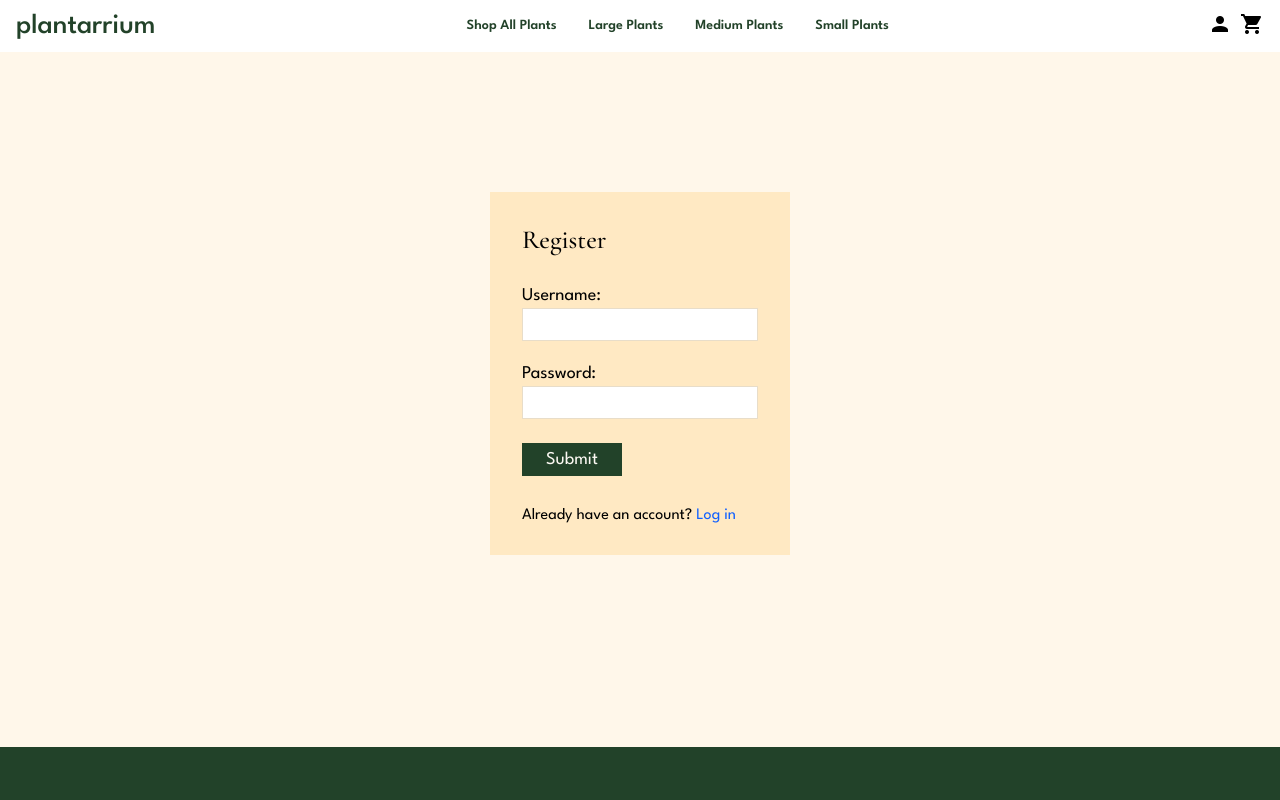
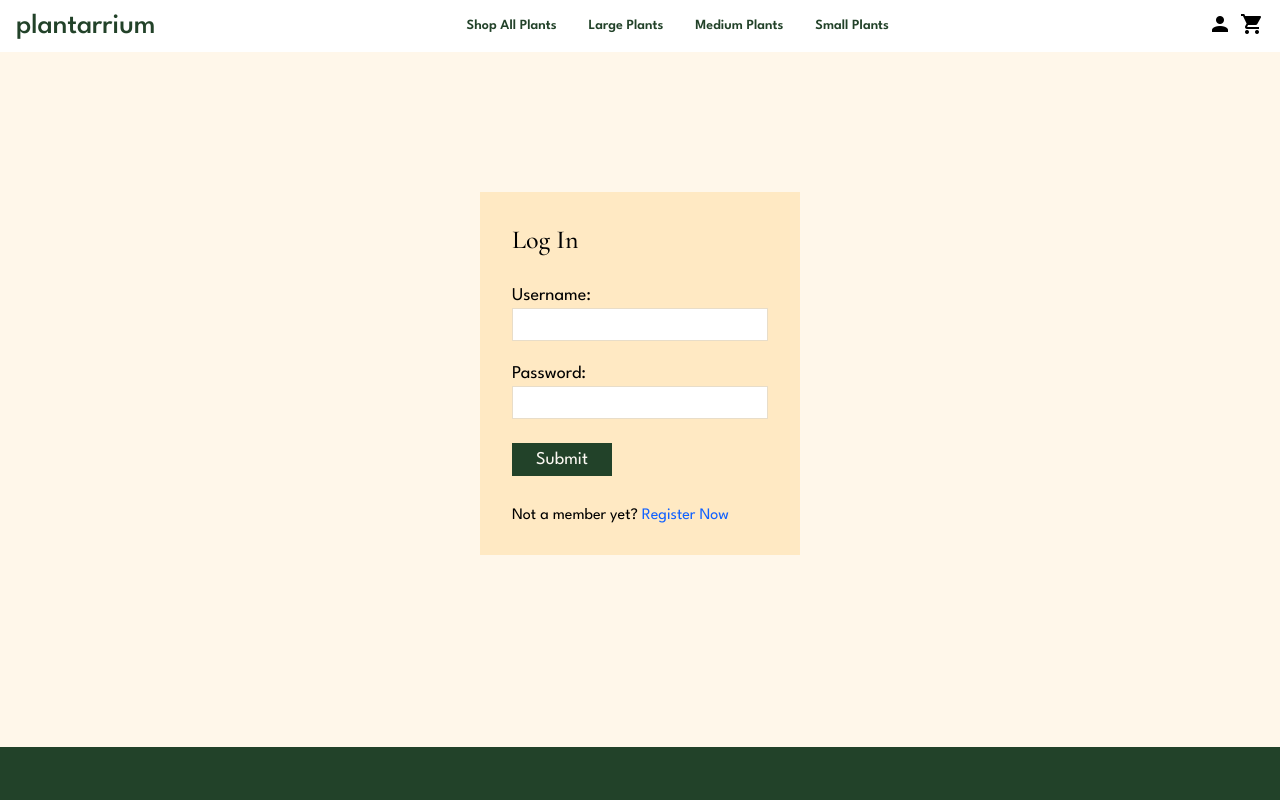
Before and after one commit to 2110-FTB-PT/infinite-loop, a React (Create React App) app: page /login in a window 1280 px wide. Shown: the top 800 px of the page. Built offline with nearby package versions, Linux system fonts and the light colour scheme; no server answers.

Commit message:
added tokens to login

```diff
--- a/src/components/AccountForm.js
+++ /dev/null
@@ -1,76 +0,0 @@
-import React, { useState, useEffect, useRef } from "react";
-import { useParams, Link } from "react-router-dom";
-import "../style/AccountForm.css";
-
-const AccountForm = () => {
-  const params = useParams();
-  let { method } = params;
-  const title = method === "login" ? "Log In" : "Register";
-  const userRef = useRef();
-  const [username, setUsername] = useState("");
-  const [password, setPassword] = useState("");
-
-  useEffect(() => {
-    userRef.current.focus();
-    setUsername("");
-    setPassword("");
-  }, [method]);
-
-  return (
-    <div className='account-form-container'>
-      <form className='account-form-content-container'>
-        <div className='account-form-header'>{title}</div>
-        <div className='account-form-content'>
-          <label htmlFor='username' className='account-form-label'>
-            Username:
-          </label>
-          <input
-            className='account-form-input'
-            required
-            ref={userRef}
-            value={username}
-            onChange={(e) => {
-              setUsername(e.target.value);
-            }}
-          />
-        </div>
-
-        <div className='account-form-content'>
-          <label htmlFor='password' className='account-form-label'>
-            Password:
-          </label>
-          <input
-            className='account-form-input'
-            required
-            value={password}
-            onChange={(e) => {
-              setPassword(e.target.value);
-            }}
-          />
-        </div>
-        <button className='account-form-button'>Submit</button>
-        <div className='account-form-additional'>
-          {method === "login" ? (
-            <div>
-              Not a member yet?
-              <Link className='account-form-additional-path' to={"/register"}>
-                {" "}
-                Register Now
-              </Link>
-            </div>
-          ) : (
-            <div>
-              Already have an account?{" "}
-              <Link className='account-form-additional-path' to={"/login"}>
-                {" "}
-                Log in
-              </Link>
-            </div>
-          )}
-        </div>
-      </form>
-    </div>
-  );
-};
-
-export default AccountForm;
--- a/src/components/App.js
+++ b/src/components/App.js
@@ -1,39 +1,66 @@
 import React, { useState, useEffect } from "react";
 import { Routes, Route } from "react-router-dom";
-
-import AccountForm from "./AccountForm";
+import { getUser } from "../db";
+import LoginForm from "./LoginForm";
+// import RegisterForm from "./RegisterForm";
 import Navigation from "./Navigation";
 import Home from "./Home";
 import Footer from "./Footer";
 
-// getAPIHealth is defined in our axios-services directory index.js
-// you can think of that directory as a collection of api adapters
-// where each adapter fetches specific info from our express server's /api route
-import { getAPIHealth } from "../axios-services";
+// // getAPIHealth is defined in our axios-services directory index.js
+// // you can think of that directory as a collection of api adapters
+// // where each adapter fetches specific info from our express server's /api route
+// import { getAPIHealth } from "../axios-services";
 
 const App = () => {
-  const [APIHealth, setAPIHealth] = useState("");
+  //   const [APIHealth, setAPIHealth] = useState("");
+
+  //   useEffect(() => {
+  //     // follow this pattern inside your useEffect calls:
+  //     // first, create an async function that will wrap your axios service adapter
+  //     // invoke the adapter, await the response, and set the data
+  //     const getAPIStatus = async () => {
+  //       const { healthy } = await getAPIHealth();
+  //       setAPIHealth(healthy ? "api is up! :D" : "api is down :/");
+  //     };
+
+  //     // second, after you've defined your getter above
+  //     // invoke it immediately after its declaration, inside the useEffect callback
+  //     getAPIStatus();
+  //   }, []);
+
+  const [token, setToken] = useState("");
+  const [user, setUser] = useState({});
+
+  const handleUser = async () => {
+    if (token) {
+      const userObject = await getUser(token);
+      setUser(userObject);
+    } else {
+      setUser({});
+    }
+  };
 
   useEffect(() => {
-    // follow this pattern inside your useEffect calls:
-    // first, create an async function that will wrap your axios service adapter
-    // invoke the adapter, await the response, and set the data
-    const getAPIStatus = async () => {
-      const { healthy } = await getAPIHealth();
-      setAPIHealth(healthy ? "api is up! :D" : "api is down :/");
-    };
+    handleUser();
+  }, [token]);
 
-    // second, after you've defined your getter above
-    // invoke it immediately after its declaration, inside the useEffect callback
-    getAPIStatus();
+  useEffect(() => {
+    if (localStorage.getItem("token")) {
+      setToken(localStorage.getItem("token"));
+    }
   }, []);
 
   return (
     <div className='app-container'>
-      <Navigation />
+      <Navigation token={token} setToken={setToken} />
       <Routes>
         <Route path='/' element={<Home />} />
-        <Route path='/login' element={<AccountForm />} />
+        <Route path='/login' element={<LoginForm setToken={setToken} />} />
+        {/* <Route
+          path='/register'
+          element={<RegisterForm token={token} setToken={setToken} />}
+        /> */}
       </Routes>
       <Footer />
     </div>
--- /dev/null
+++ b/src/components/LoginForm.js
@@ -0,0 +1,59 @@
+import React, { useState } from "react";
+import { Link, useNavigate } from "react-router-dom";
+import "../style/AccountForm.css";
+
+const LoginForm = ({ setToken }) => {
+  const [username, setUsername] = useState("");
+  const [password, setPassword] = useState("");
+
+  const navigate = useNavigate();
+
+  const handleSubmit = async (event) => {
+    event.preventDefault();
+    const token = await login(username.toLowerCase(), password);
+    localStorage.setItem("token", token);
+    setToken(token);
+    navigate("/");
+  };
+
+  return (
+    <div className='account-form-container' onSubmit={handleSubmit}>
+      <form className='account-form-content-container'>
+        <div className='account-form-header'>Log In</div>
+        <div className='account-form-content'>
+          <label className='account-form-label'>Username:</label>
+          <input
+            className='account-form-input'
+            required
+            value={username}
+            onChange={(e) => {
+              setUsername(e.target.value);
+            }}
+          />
+        </div>
+
+        <div className='account-form-content'>
+          <label className='account-form-label'>Password:</label>
+          <input
+            className='account-form-input'
+            required
+            value={password}
+            onChange={(e) => {
+              setPassword(e.target.value);
+            }}
+          />
+        </div>
+        <button className='account-form-button'>Submit</button>
+        <div className='account-form-additional'>
+          Not a member yet?
+          <Link className='account-form-additional-path' to={"/register"}>
+            {" "}
+            Register Now
+          </Link>
+        </div>
+      </form>
+    </div>
+  );
+};
+
+export default LoginForm;
--- /dev/null
+++ b/src/components/RegisterForm.js
@@ -0,0 +1,59 @@
+// import React, { useState } from "react";
+// import { Link, useNavigate } from "react-router-dom";
+// import "../style/AccountForm.css";
+
+// const RegisterForm = ({ setToken }) => {
+//   const [username, setUserName] = useState("");
+//   const [password, setPassword] = useState("");
+//   const navigate = useNavigate();
+
+//   //   const handleSubmit = async (event) => {
+//   //     event.preventDefault();
+//   //     const token = await login(username.toLowerCase(), password);
+//   //     localStorage.setItem("token", token);
+//   //     setToken(token);
+//   //     navigate("/");
+//   //   };
+
+//   return (
+//     <div className='account-form-container'>
+//       <form className='account-form-content-container' onSubmit={handleSubmit}>
+//         <div className='account-form-header'>Register</div>
+//         <div className='account-form-content'>
+//           <label className='account-form-label'>Username:</label>
+//           <input
+//             className='account-form-input'
+//             required
+//             value={username}
+//             onChange={(event) => {
+//               setUserName(event.target.value);
+//             }}
+//           />
+//         </div>
+
+//         <div className='account-form-content'>
+//           <label className='account-form-label'>Password:</label>
+//           <input
+//             className='account-form-input'
+//             required
+//             type='password'
+//             value={password}
+//             onChange={(event) => {
+//               setPassword(event.target.value);
+//             }}
+//           />
+//         </div>
+//         <button className='account-form-button'>Submit</button>
+//         <div className='account-form-additional'>
+//           Already a member?
+//           <Link className='account-form-additional-path' to={"/login"}>
+//             {" "}
+//             Sign In
+//           </Link>
+//         </div>
+//       </form>
+//     </div>
+//   );
+// };
+
+// export default RegisterForm;
--- a/src/style/AccountForm.css
+++ b/src/style/AccountForm.css
@@ -15,7 +15,7 @@ body {
   background-color: #ffe9c3;
   justify-content: center;
   padding: 32px;
-  width: 300px;
+  width: 320px;
 }
 
 .account-form-header {
```
